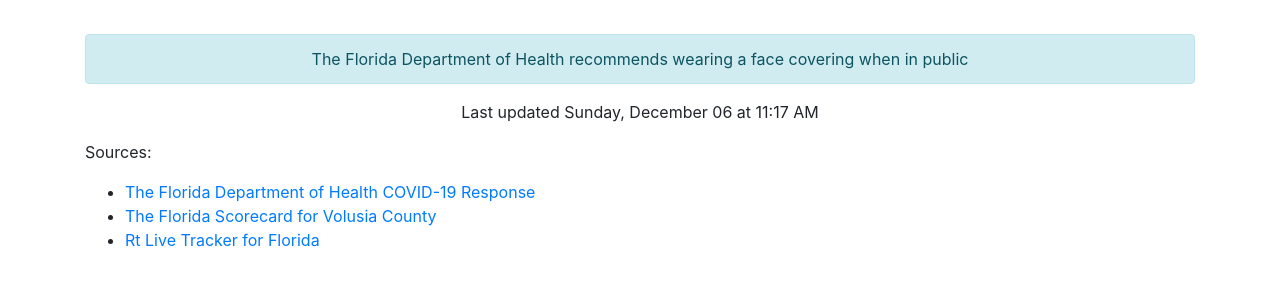
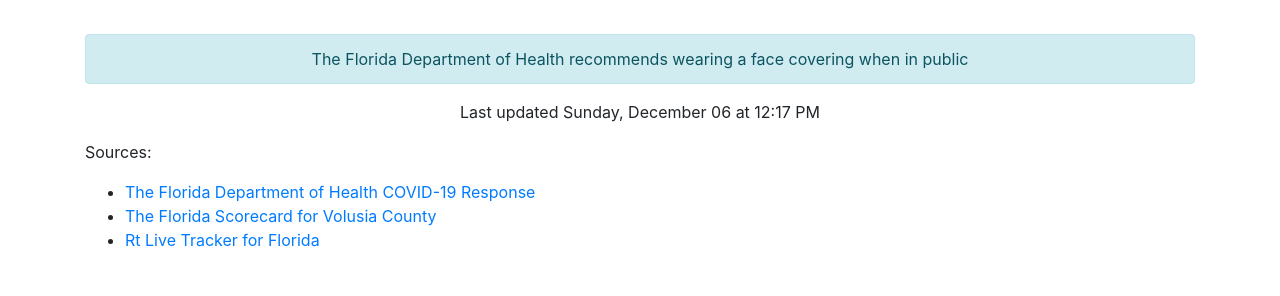
Before and after one commit to thinkjson/timeforchurch, a Jekyll site: the page built from index.md, in a window 1280 px wide. Shown: the part 586-882 px from the top of the page. Built offline with Jekyll 4.4.1, drawn with Linux system fonts in a browser that asks for light colours; our own code applies the rules of GitHub Pages for plain Markdown files.

Commit message:
Updating data

```diff
--- a/_includes/data.html
+++ b/_includes/data.html
@@ -10,4 +10,4 @@
     <div class="outcome text-success">YES</div>
     <div class="alert alert-info" role="alert">The Florida Department of Health recommends wearing a face covering when in public</div>
 
-    <p>Last updated Sunday, December 06 at 11:17 AM</p>
+    <p>Last updated Sunday, December 06 at 12:17 PM</p>
```
